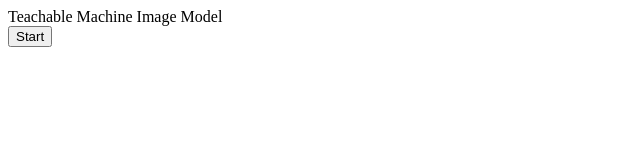
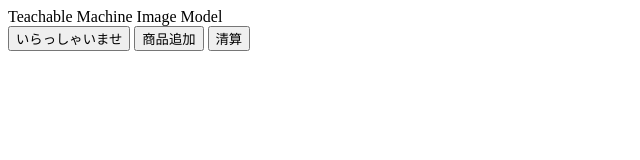
Before and after one commit to kentaueyama/casher, a plain HTML site: page index.html in a window 1280 px wide. Shown: the whole page, without its empty margins (0-640 px from the left). Drawn offline with Linux system fonts and the light colour scheme.

Commit message:
Add files via upload

```diff
--- a/index.html
+++ b/index.html
@@ -8,7 +8,9 @@
 </head>
 <body>
     <div>Teachable Machine Image Model</div>
-<button type="button" onclick="init()">Start</button>
+<button type="button" onclick="init()">いらっしゃいませ</button>
+<button type="button" onclick="init()">商品追加</button>
+<button type="button" onclick="init()">清算</button>
 <div id="webcam-container"></div>
 <div id="label-container"></div>
 <script src="https://cdn.jsdelivr.net/npm/@tensorflow/tfjs@1.3.1/dist/tf.min.js"></script>
@@ -59,6 +61,9 @@
     async function predict() {
         // predict can take in an image, video or canvas html element
         const prediction = await model.predict(webcam.canvas);
+
+        var checknumber = 0; // 時間を数える関数
+
         for (let i = 0; i < maxPredictions; i++) {
             const classPrediction =
                 prediction[i].className + ": " + prediction[i].probability.toFixed(2);
```
